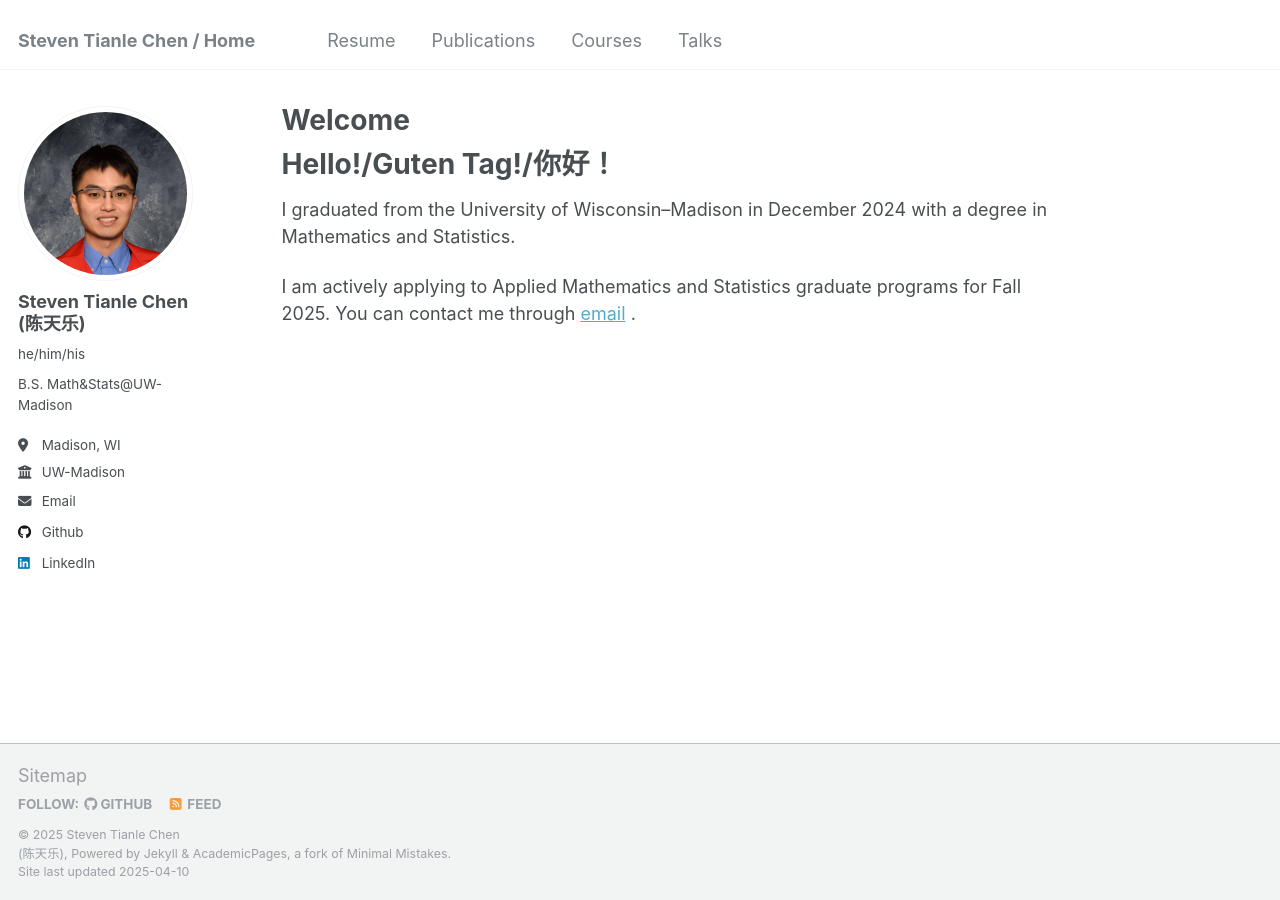
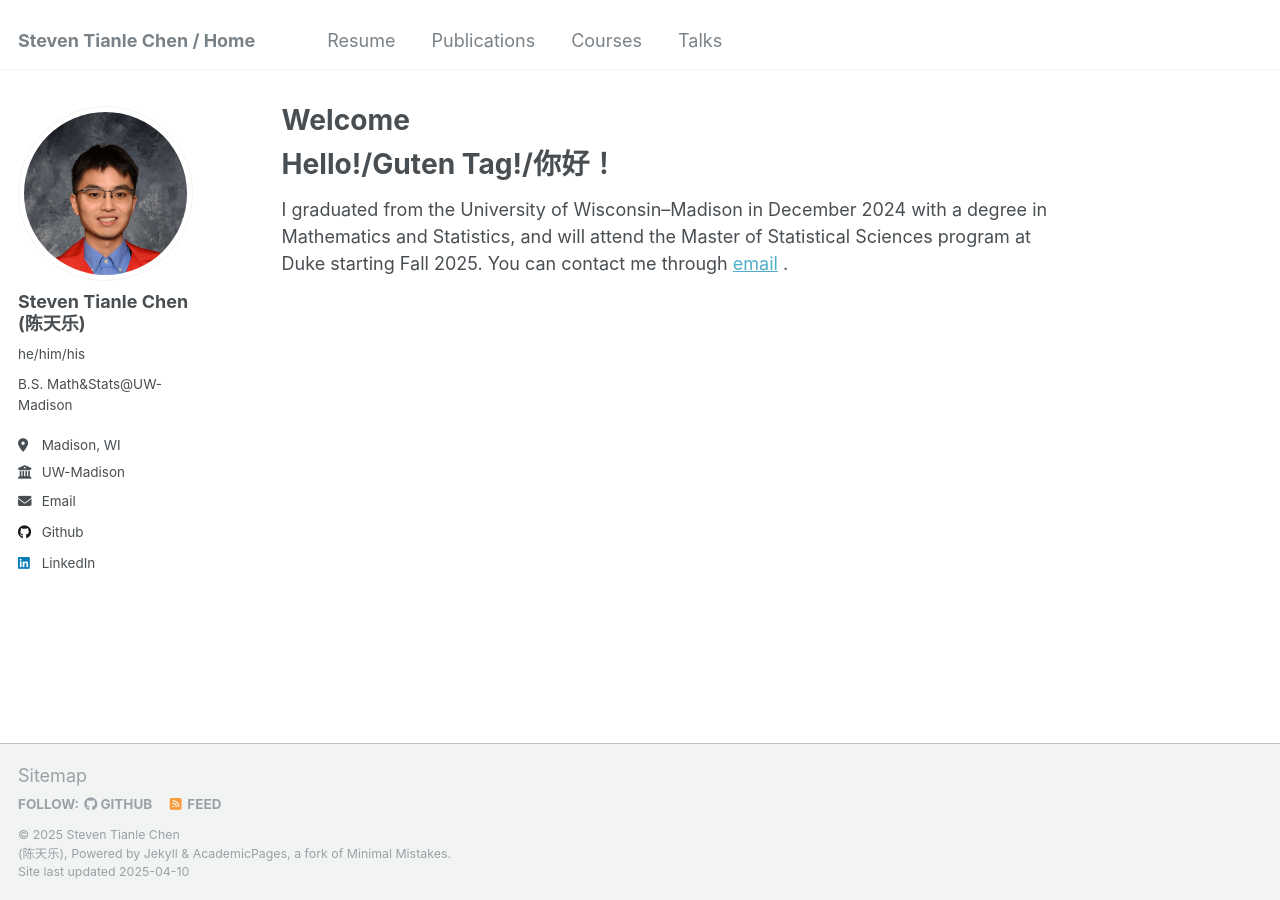
Before and after one commit to sttlchen/sttlchen.github.io, a Jekyll site: the page built from _pages/about.md, in a window 1280 px wide. Built offline with Jekyll 4.4.1, drawn with Linux system fonts in a browser that asks for light colours.

Commit message:
Update about.md

```diff
--- a/_pages/about.md
+++ b/_pages/about.md
@@ -9,7 +9,5 @@ redirect_from:
 
 Hello!/Guten Tag!/你好！
 ======
-I graduated from the University of Wisconsin–Madison in December 2024 with a degree in Mathematics and Statistics.
-
-I am actively applying to Applied Mathematics and Statistics graduate programs for Fall 2025. You can contact me through <a href="mailto:chent7083@gmail.com">email</a>
+I graduated from the University of Wisconsin–Madison in December 2024 with a degree in Mathematics and Statistics, and will attend the Master of Statistical Sciences program at Duke starting Fall 2025. You can contact me through <a href="mailto:chent7083@gmail.com">email</a>
 .
```
